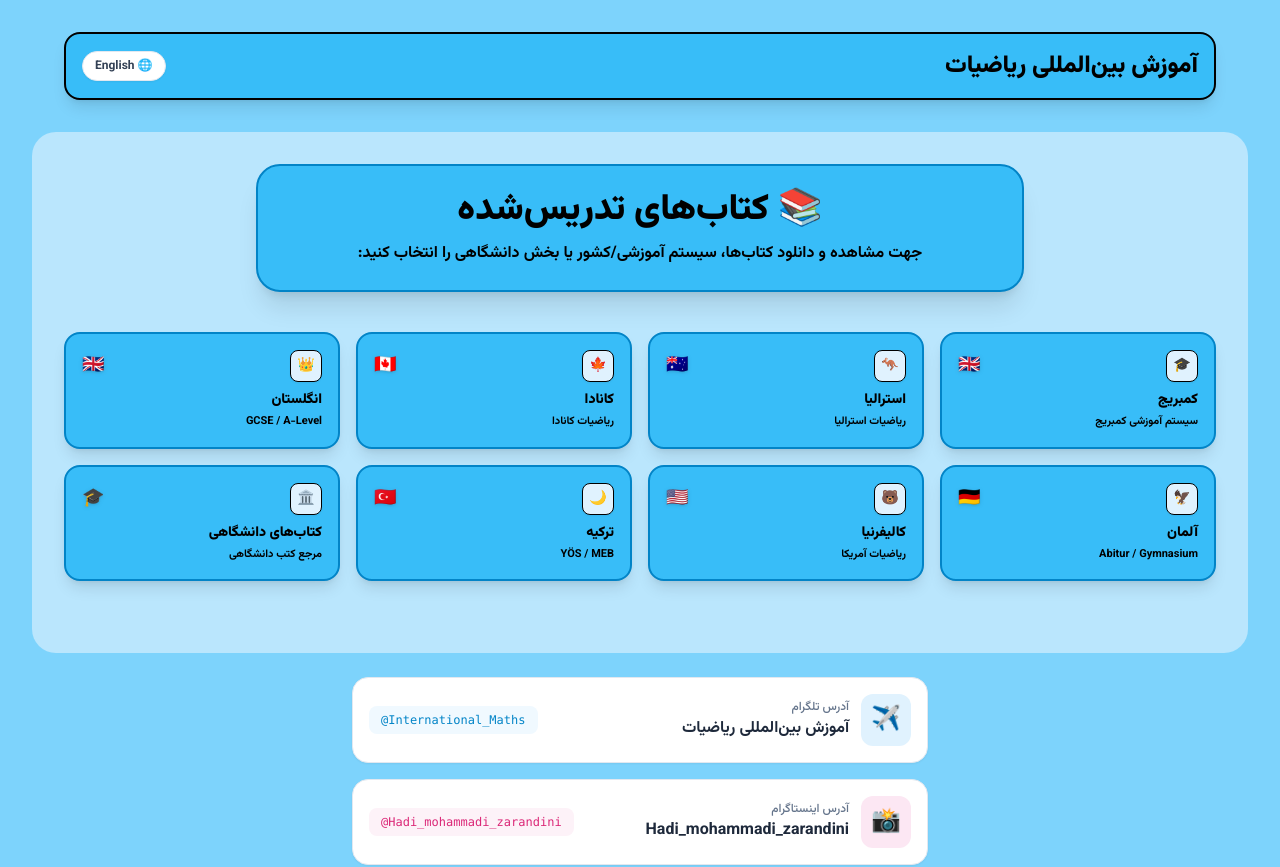
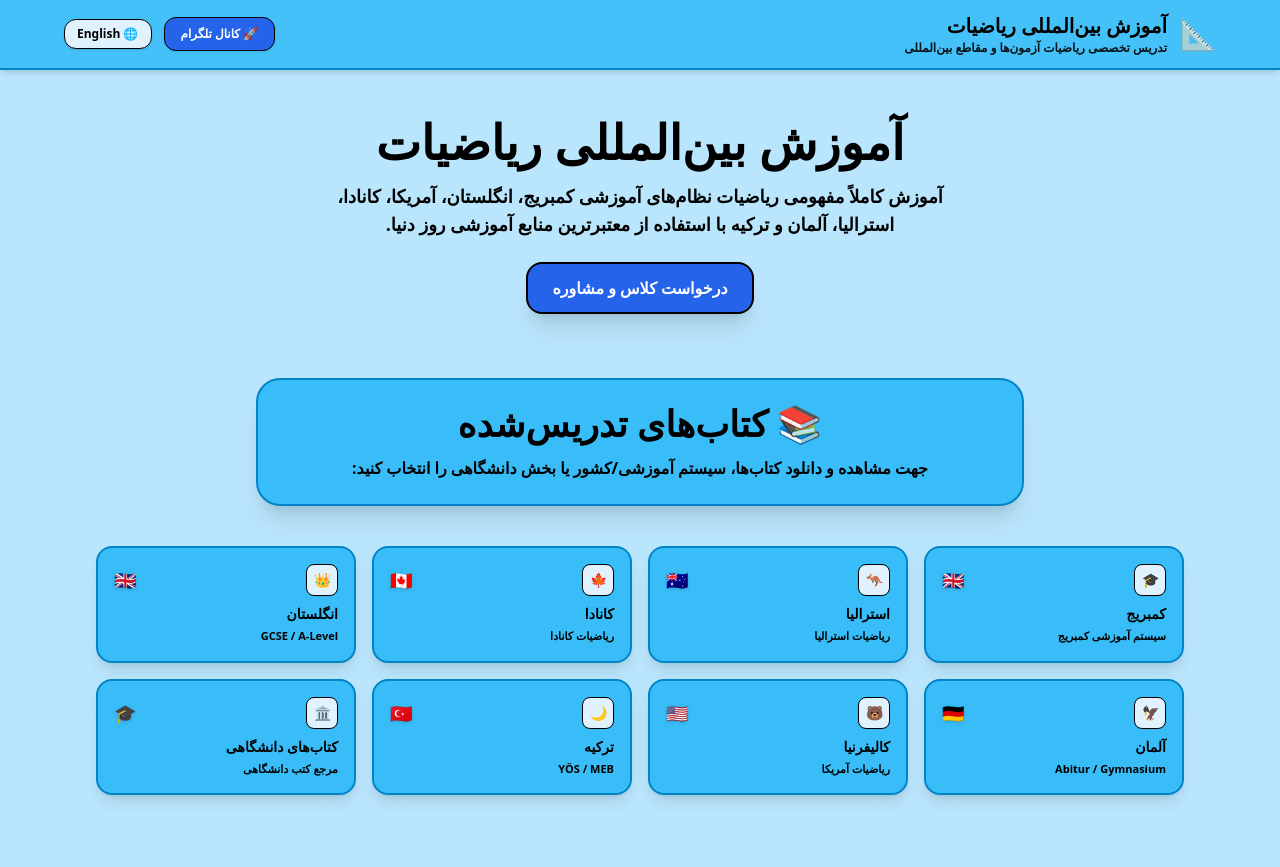
Before and after one commit to Hmohammadiz633/International-Mathematics-Site, a Next.js app: page / in a window 1280 px wide. Shown: the top 867 px of the page. Built offline with nearby package versions, Linux system fonts and the light colour scheme.

Commit message:
Update page.js

```diff
--- a/app/page.js
+++ b/app/page.js
@@ -2,26 +2,78 @@
 
 import { useState } from 'react';
 import BooksSection from '@/components/BooksSection';
-import LanguageToggle from '@/components/LanguageToggle';
 import ContactButtons from '@/components/ContactButtons';
 
 export default function Home() {
   const [lang, setLang] = useState('fa');
+  const isFa = lang === 'fa';
 
   return (
-    <main className="min-h-screen bg-sky-300 text-black p-4 md:p-8">
-      {/* هدر و تغییر زبان */}
-      <header className="max-w-6xl mx-auto flex justify-between items-center mb-8 bg-sky-400 p-4 rounded-2xl border-2 border-black shadow-lg">
-        <h1 className="text-xl md:text-2xl font-black text-black">
-          {lang === 'fa' ? 'آموزش بین‌المللی ریاضیات' : 'International Mathematics'}
-        </h1>
-        <LanguageToggle lang={lang} setLang={setLang} />
+    <main dir={isFa ? 'rtl' : 'ltr'} className="min-h-screen bg-sky-200 text-black font-sans pb-12">
+      {/* هدر سایت و دکمه تغییر زبان */}
+      <header className="sticky top-0 z-50 bg-sky-400/90 backdrop-blur-md border-b-2 border-sky-600 px-4 py-3 shadow-md">
+        <div className="max-w-6xl mx-auto flex items-center justify-between">
+          <div className="flex items-center gap-3">
+            <span className="text-3xl">📐</span>
+            <div>
+              <h1 className="font-black text-lg md:text-xl text-black">
+                {isFa ? 'آموزش بین‌المللی ریاضیات' : 'International Math Education'}
+              </h1>
+              <p className="text-xs font-bold text-black opacity-90">
+                {isFa ? 'تدریس تخصصی ریاضیات آزمون‌ها و مقاطع بین‌المللی' : 'Specialized Math Tutoring'}
+              </p>
+            </div>
+          </div>
+
+          <div className="flex items-center gap-3">
+            <a
+              href="https://t.me/International_Maths"
+              target="_blank"
+              rel="noopener noreferrer"
+              className="hidden sm:flex items-center gap-2 px-4 py-2 bg-blue-600 hover:bg-blue-700 text-white font-bold rounded-xl text-xs border border-black shadow transition"
+            >
+              🚀 {isFa ? 'کانال تلگرام' : 'Telegram Channel'}
+            </a>
+
+            <button
+              onClick={() => setLang(isFa ? 'en' : 'fa')}
+              className="px-3 py-1.5 bg-sky-100 hover:bg-sky-300 text-black font-black text-xs rounded-xl border border-black shadow transition"
+            >
+              🌐 {isFa ? 'English' : 'فارسی'}
+            </button>
+          </div>
+        </div>
       </header>
 
-      {/* بخش کتاب‌ها */}
-      <BooksSection lang={lang} />
+      {/* بخش بنر و معرفی */}
+      <section className="max-w-4xl mx-auto text-center px-4 pt-12 pb-8">
+        <h2 className="text-3xl md:text-5xl font-black text-black mb-4 leading-tight">
+          {isFa ? 'آموزش بین‌المللی ریاضیات' : 'International Mathematics Tutoring'}
+        </h2>
+        <p className="text-black font-bold text-base md:text-lg leading-relaxed max-w-2xl mx-auto">
+          {isFa
+            ? 'آموزش کاملاً مفهومی ریاضیات نظام‌های آموزشی کمبریج، انگلستان، آمریکا، کانادا، استرالیا، آلمان و ترکیه با استفاده از معتبرترین منابع آموزشی روز دنیا.'
+            : 'Comprehensive math education for Cambridge, UK, US, Canada, Australia, Germany, and Turkey standard curricula.'}
+        </p>
 
-      {/* دکمه‌های ارتباطی */}
+        <div className="mt-6 flex justify-center">
+          <a
+            href="https://t.me/International_Maths"
+            target="_blank"
+            rel="noopener noreferrer"
+            className="px-6 py-3 bg-blue-600 hover:bg-blue-700 text-white font-black rounded-2xl border-2 border-black shadow-xl transition transform hover:scale-105"
+          >
+            {isFa ? 'درخواست کلاس و مشاوره' : 'Request Tutoring'}
+          </a>
+        </div>
+      </section>
+
+      {/* بخش کتاب‌ها با تم آبی آسمانی و فونت مشکی */}
+      <div className="max-w-6xl mx-auto px-4">
+        <BooksSection lang={lang} />
+      </div>
+
+      {/* دکمه‌های شناور ارتباط */}
       <ContactButtons lang={lang} />
     </main>
   );
```
